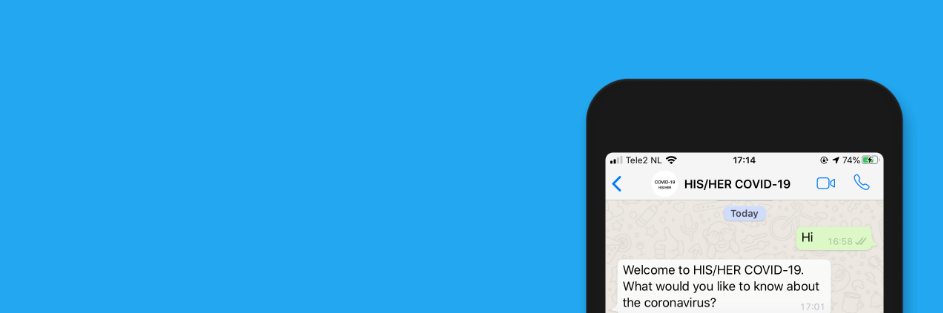
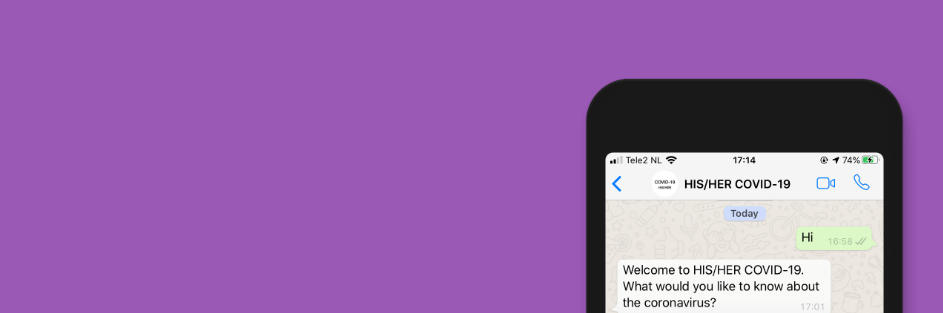
Before and after one commit to aijkoopmans/hisher, a plain HTML site: page index.html in a window 1280 px wide. Shown: the top 313 px of the page, without its empty margins (133-1076 px from the left). Drawn offline with nearby package versions, Linux system fonts and the light colour scheme.

Commit message:
Update index.html

```diff
--- a/index.html
+++ b/index.html
@@ -15,7 +15,7 @@
     <meta name="description" content="We answer your questions about COVID-19. Send hi to +41 798 931 892 on WhatsApp.">
     <style>
     	.bg-custom{
-    		background: #22a7f0;
+    		background: #9b59b6; /* Light Wisteria */
     	}
     	.text-custom{
     		color: #ffcb05;
```
